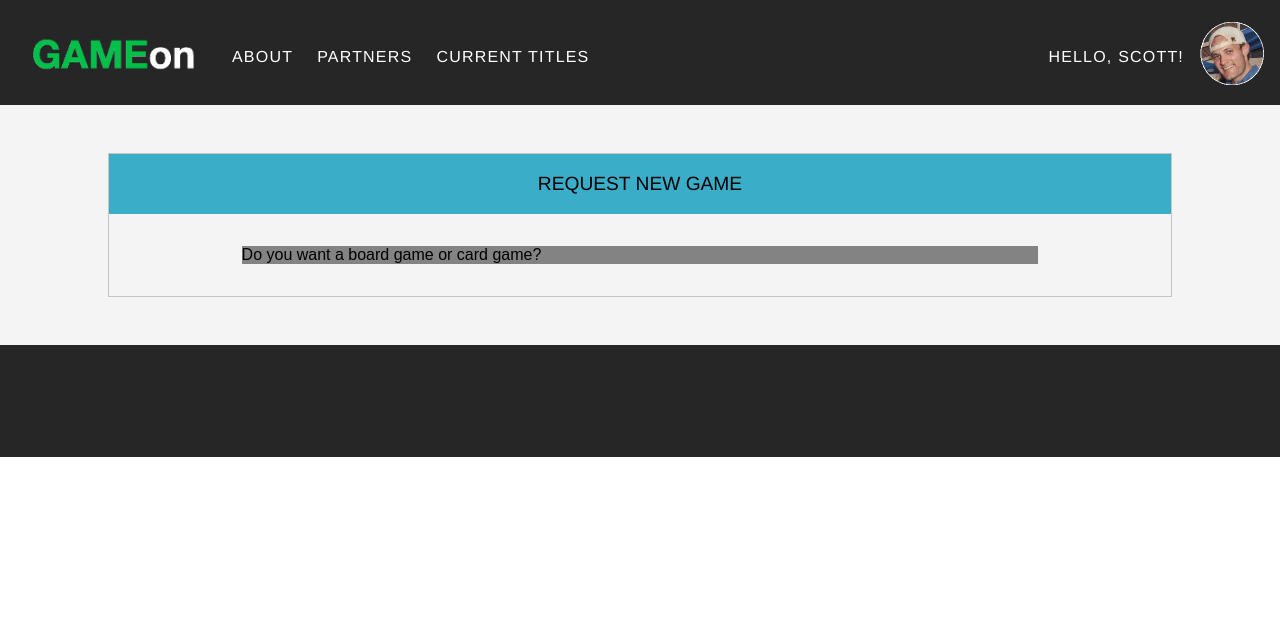
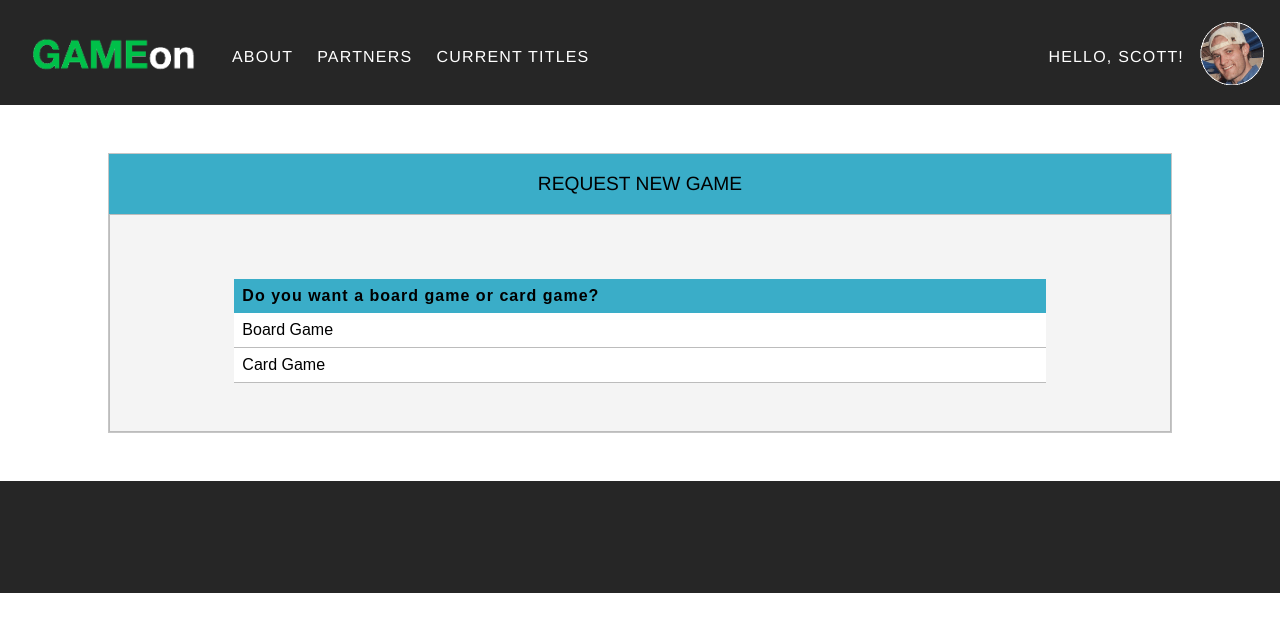
Before and after one commit to scottanderson5/GAME-ON, a Jekyll site: the page built from request.html, in a window 1280 px wide. Shown: the top 632 px of the page. Built offline with Jekyll 4.4.1, drawn with Linux system fonts in a browser that asks for light colours.

Commit message:
Creating Input Form on Request Page

```diff
--- a/_sass/_colors.scss
+++ b/_sass/_colors.scss
@@ -50,6 +50,8 @@ $UserBoxesHeadersColor: #3AADC8;
 //REQUEST PAGE
 
 $RequestFormHeaderColor: #3AADC8;
+$RequestQuestionHeaderColor: #3AADC8;
+$RequestFormBorderColor: #BCBCBC;
 
 //FOOTER
 
--- a/_sass/_fonts.scss
+++ b/_sass/_fonts.scss
@@ -35,3 +35,6 @@ $DashboardColumnTextFontWeight: 500;
 
 $RequestFormHeaderFontSize: 1.2em;
 $RequestFormHeaderFontWeight: 500;
+
+$RequestQuestionFontWeight: 600;
+$RequestQuestionLetterSpacing: 1.02px;
--- a/css/main.scss
+++ b/css/main.scss
@@ -830,7 +830,12 @@
 
 /************************ REQUEST PAGE ****************************/
 
+.request-body{
+	background-color: white;
+}
+
 .request-form-main{
+	background-color: $BackgroundColor;
 	border: 1px solid $BorderColor;
 	margin: 3em auto 3em auto;
 }
@@ -844,14 +849,27 @@
 	text-align: center;
 }
 
-.request-body{
+.request-form-wrap{
 	background-color: $BackgroundColor;
+	border: 1px solid $RequestFormBorderColor;
+	padding: 0em 0em 3em 0em;
 }
 
 .request-question{
-	background-color: #838383;
+	background-color: $RequestQuestionHeaderColor;
+	font-weight: $RequestQuestionFontWeight;
+	letter-spacing: $RequestQuestionLetterSpacing;
 	width: 75%;
-	margin: 2em auto;
+	padding: 0.5em;
+	margin: 4em auto 0em auto;
+}
+
+.request-form-answers{
+	background-color: white;
+	margin: 0 auto;
+	width: 75%;
+	padding: 0.5em;
+	border-bottom: 1px solid $RequestFormBorderColor;
 }
 
 
--- a/request.html
+++ b/request.html
@@ -4,7 +4,7 @@ title: Request Page
 ---
 
 <div class="row">
-	<div class="col col-12">
+	<div class="col col-12 request-body">
 
 		<div class="row">
 			<div class="col col-10 request-form-main">
@@ -13,9 +13,15 @@ title: Request Page
 					REQUEST NEW GAME
 				</div>
 
-				<div class="request-body">
+				<div class="request-form-wrap">
 					<div class="request-question">
 						Do you want a board game or card game?
+					</div>
+					<div class="request-form-answers">
+						Board Game
+					</div>
+					<div class="request-form-answers">
+						Card Game
 					</div>
 
 				</div>
```
